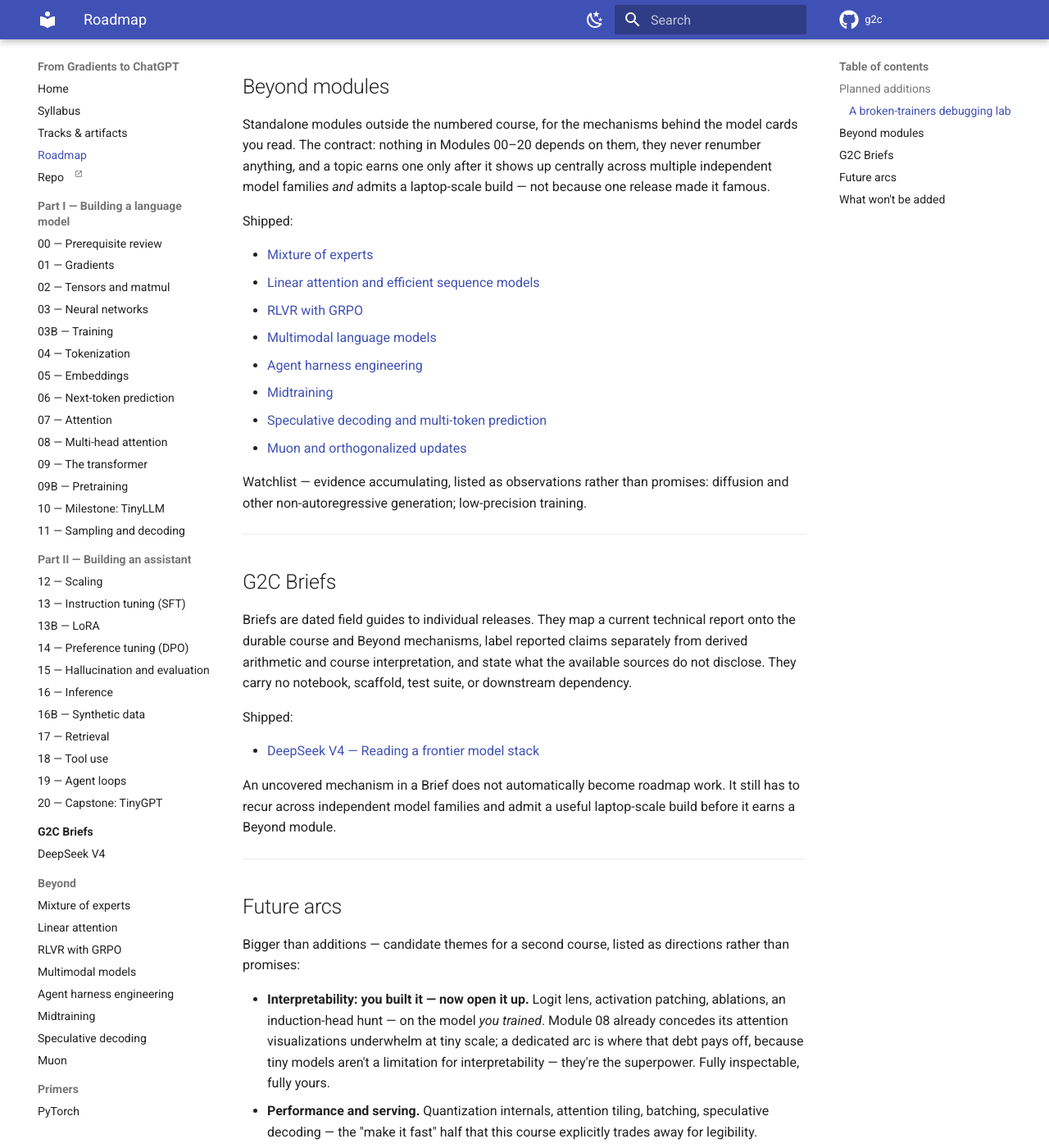
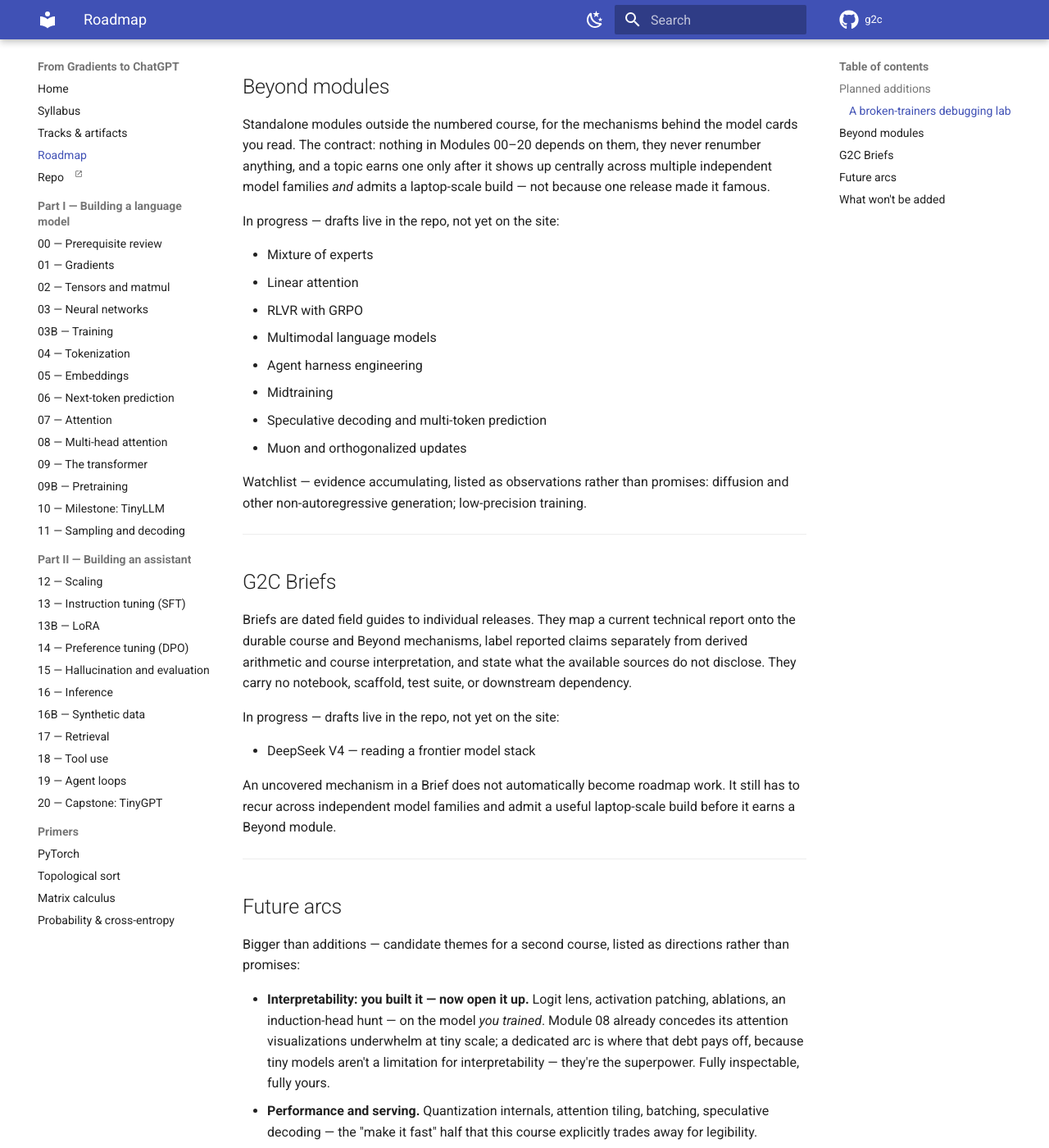
Before and after one commit to Mister-Meeseeks/g2c, an MkDocs documentation site: the page built from docs/roadmap.md, in a window 1280 px wide and 1400 px high, scrolled down 721 px. Shown: the whole window at 82% size. Built offline with MkDocs 1.6.1 and Material for MkDocs 9.7.7, drawn with Linux system fonts in a browser that asks for light colours; comment, search, counter and statistics services are not loaded.

Commit message:
Keep beyond modules and briefs in-repo but unpublished
Exclude docs/briefs/ and docs/beyond/ from the mkdocs build and drop
their nav sections; remove lobby links from README, index, syllabus,
and relabel roadmap lists as in-progress without links. Drafts stay in
version control with no path to them from the published site.

```diff
--- a/docs/roadmap.md
+++ b/docs/roadmap.md
@@ -18,16 +18,16 @@ The course teaches diagnosis (curve reading in 03B, the `log V` baseline in 09B/
 
 Standalone modules outside the numbered course, for the mechanisms behind the model cards you read. The contract: nothing in Modules 00–20 depends on them, they never renumber anything, and a topic earns one only after it shows up centrally across multiple independent model families *and* admits a laptop-scale build — not because one release made it famous.
 
-Shipped:
+In progress — drafts live in the repo, not yet on the site:
 
-- [Mixture of experts](beyond/moe.md)
-- [Linear attention and efficient sequence models](beyond/linear-attention.md)
-- [RLVR with GRPO](beyond/rl.md)
-- [Multimodal language models](beyond/multimodal.md)
-- [Agent harness engineering](beyond/harness.md)
-- [Midtraining](beyond/midtraining.md)
-- [Speculative decoding and multi-token prediction](beyond/specdec.md)
-- [Muon and orthogonalized updates](beyond/muon.md)
+- Mixture of experts
+- Linear attention
+- RLVR with GRPO
+- Multimodal language models
+- Agent harness engineering
+- Midtraining
+- Speculative decoding and multi-token prediction
+- Muon and orthogonalized updates
 
 Watchlist — evidence accumulating, listed as observations rather than promises: diffusion and other non-autoregressive generation; low-precision training.
 
@@ -41,9 +41,9 @@ claims separately from derived arithmetic and course interpretation, and state
 what the available sources do not disclose. They carry no notebook, scaffold,
 test suite, or downstream dependency.
 
-Shipped:
+In progress — drafts live in the repo, not yet on the site:
 
-- [DeepSeek V4 — Reading a frontier model stack](briefs/deepseek-v4.md)
+- DeepSeek V4 — reading a frontier model stack
 
 An uncovered mechanism in a Brief does not automatically become roadmap work.
 It still has to recur across independent model families and admit a useful
--- a/mkdocs.yml
+++ b/mkdocs.yml
@@ -6,6 +6,12 @@ repo_name: g2c
 edit_uri: edit/main/docs/
 
 docs_dir: docs
+
+# Under construction: drafts live in version control but are not published.
+# Remove entries here when the corresponding section ships to the site.
+exclude_docs: |
+  beyond/
+  briefs/
 
 theme:
   name: material
@@ -100,18 +106,6 @@ nav:
       - "18 — Tool use": modules/18-tools.md
       - "19 — Agent loops": modules/19-agent.md
       - "20 — Capstone: TinyGPT": modules/20-capstone.md
-  - G2C Briefs:
-      - "About the Briefs": briefs/index.md
-      - "DeepSeek V4": briefs/deepseek-v4.md
-  - Beyond:
-      - "Mixture of experts": beyond/moe.md
-      - "Linear attention": beyond/linear-attention.md
-      - "RLVR with GRPO": beyond/rl.md
-      - "Multimodal models": beyond/multimodal.md
-      - "Agent harness engineering": beyond/harness.md
-      - "Midtraining": beyond/midtraining.md
-      - "Speculative decoding": beyond/specdec.md
-      - "Muon": beyond/muon.md
   - Primers:
       - PyTorch: primers/pytorch.md
       - Topological sort: primers/topo-sort.md
```
Also changed, not shown: README.md (+0 -4 lines), docs/index.md (+0 -4 lines), docs/syllabus.md (+0 -4 lines).
